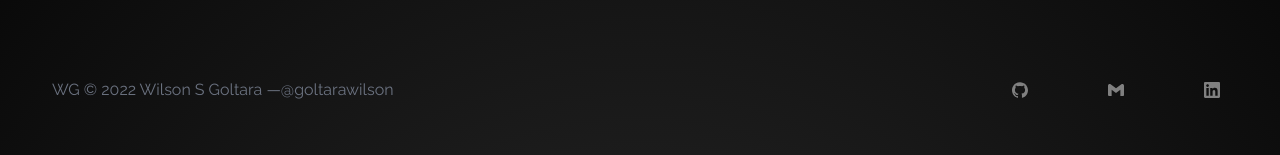
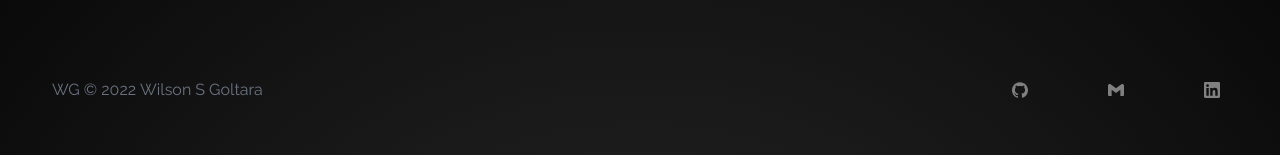
Before and after one commit to wilsongoltara/portfolio-nextjs, a Next.js app: page / in a window 1280 px wide. Shown: the part 645-800 px from the top of the page. Built offline with nearby package versions, Linux system fonts and the light colour scheme.

Commit message:
refactor: modify copyright and nav color

```diff
--- a/components/Copyright/index.tsx
+++ b/components/Copyright/index.tsx
@@ -4,15 +4,15 @@
   return (
     <>
       <p className="sm:ml-4 sm:pl-4 sm:py-2 sm:mt-0 mt-4">
-        WG &copy; 2022 Wilson S Goltara —
-        <Link
+        WG &copy; 2022
+        <a
           href="https://github.com/goltarawilson"
           className="ml-1"
           rel="noopener noreferrer"
           target="_blank"
         >
-          @goltarawilson
-        </Link>
+          Wilson S Goltara
+        </a>
       </p>
     </>
   );
--- a/components/NavBar/index.tsx
+++ b/components/NavBar/index.tsx
@@ -9,7 +9,7 @@
   const [nav, setNav] = useState(false);
 
   return (
-    <header className="flex justify-between items-center w-full h-20 text-white fixed p-10">
+    <header className="flex justify-between items-center w-full h-20 text-white fixed p-10 max-[380px]:bg-black">
       <div className="pl-5">
         <h1 className="text-4xl ml-2">WG</h1>
       </div>
```
